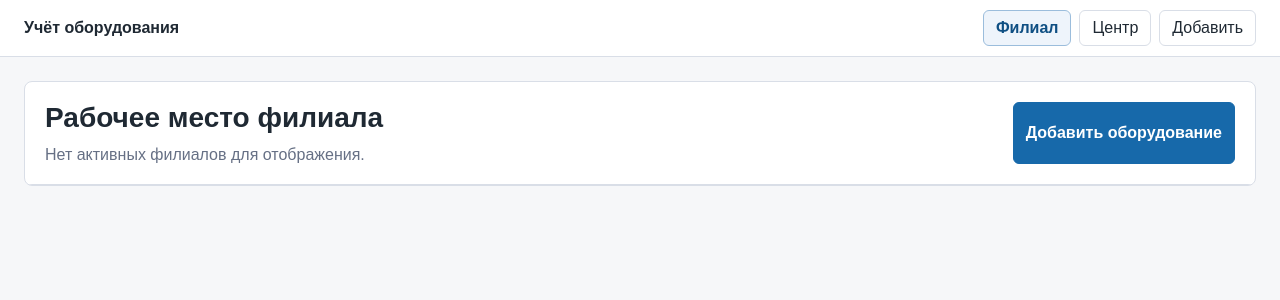
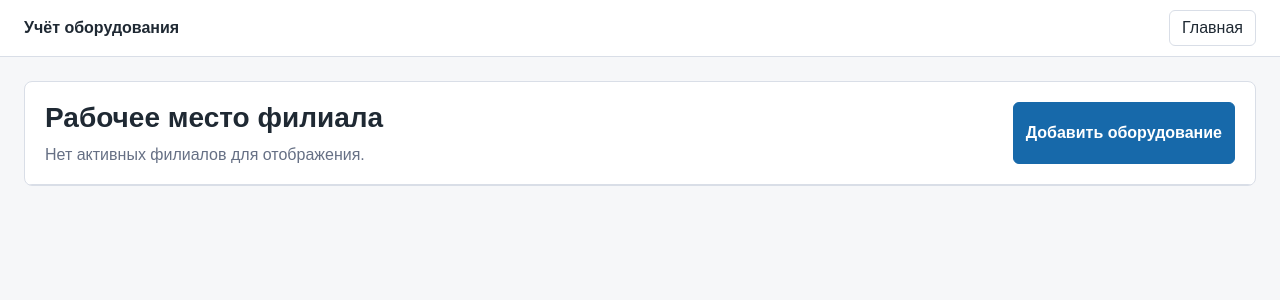
Before and after one commit to milexx/equipment-accounting, a FastAPI app: template app/templates/region/home.html in a window 1280 px wide. Shown: the top 300 px of the page. Run offline with FastAPI, Linux system fonts and the light colour scheme; the template is opened without the code that fills it, so the values that code supplies are empty; parts of the project's set-up code (start-up, migrations or seed data) failed here and were passed over; some libraries are stand-ins or nearby versions.

Commit message:
Simplify regional workspace navigation

```diff
--- a/app/templates/region/home.html
+++ b/app/templates/region/home.html
@@ -10,9 +10,7 @@
   <header class="topbar">
     <div class="brand">Учёт оборудования</div>
     <nav>
-      <a href="/region" class="active">Филиал</a>
-      <a href="/equipment">Центр</a>
-      <a href="/equipment/new">Добавить</a>
+      <a href="/">Главная</a>
     </nav>
   </header>
 
```
